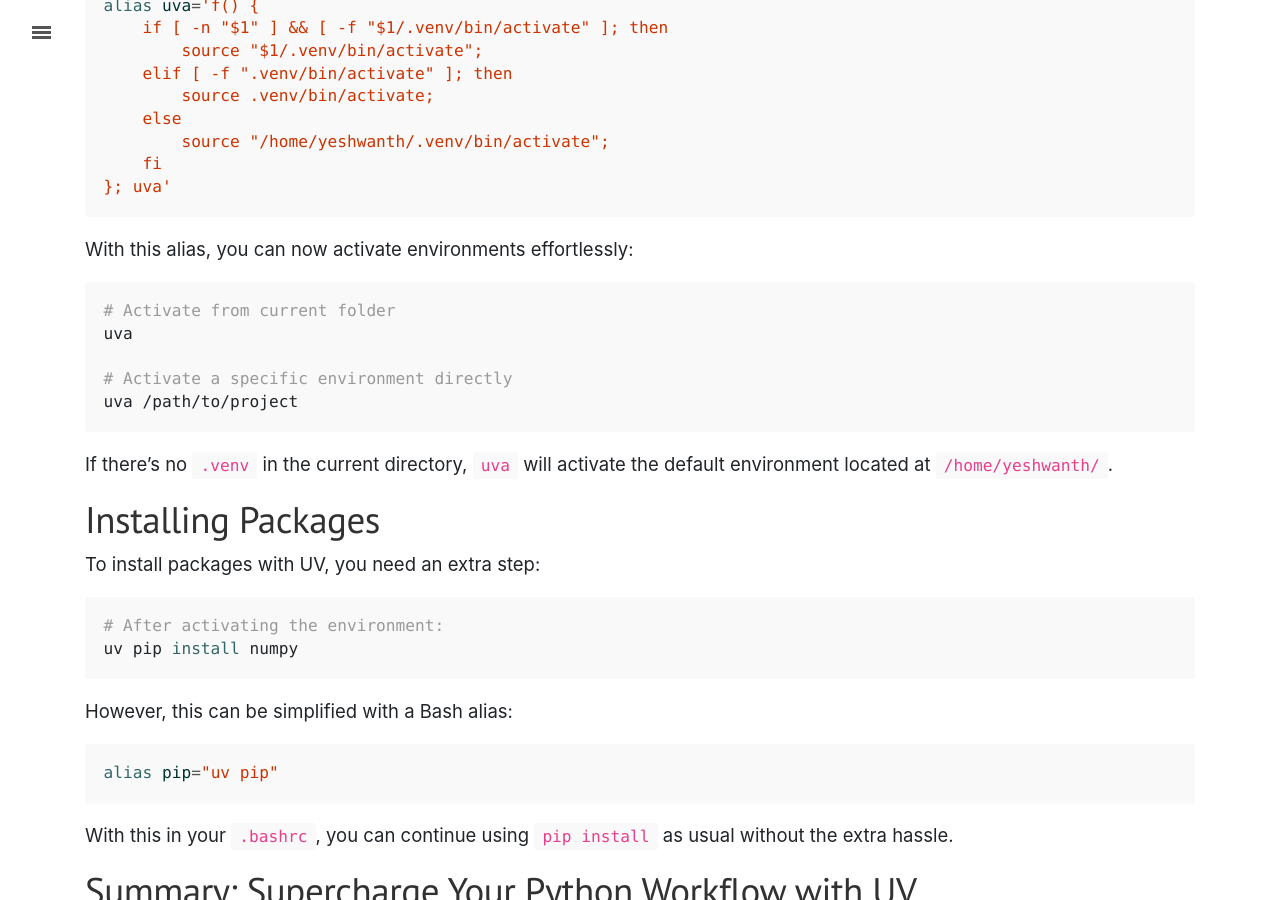
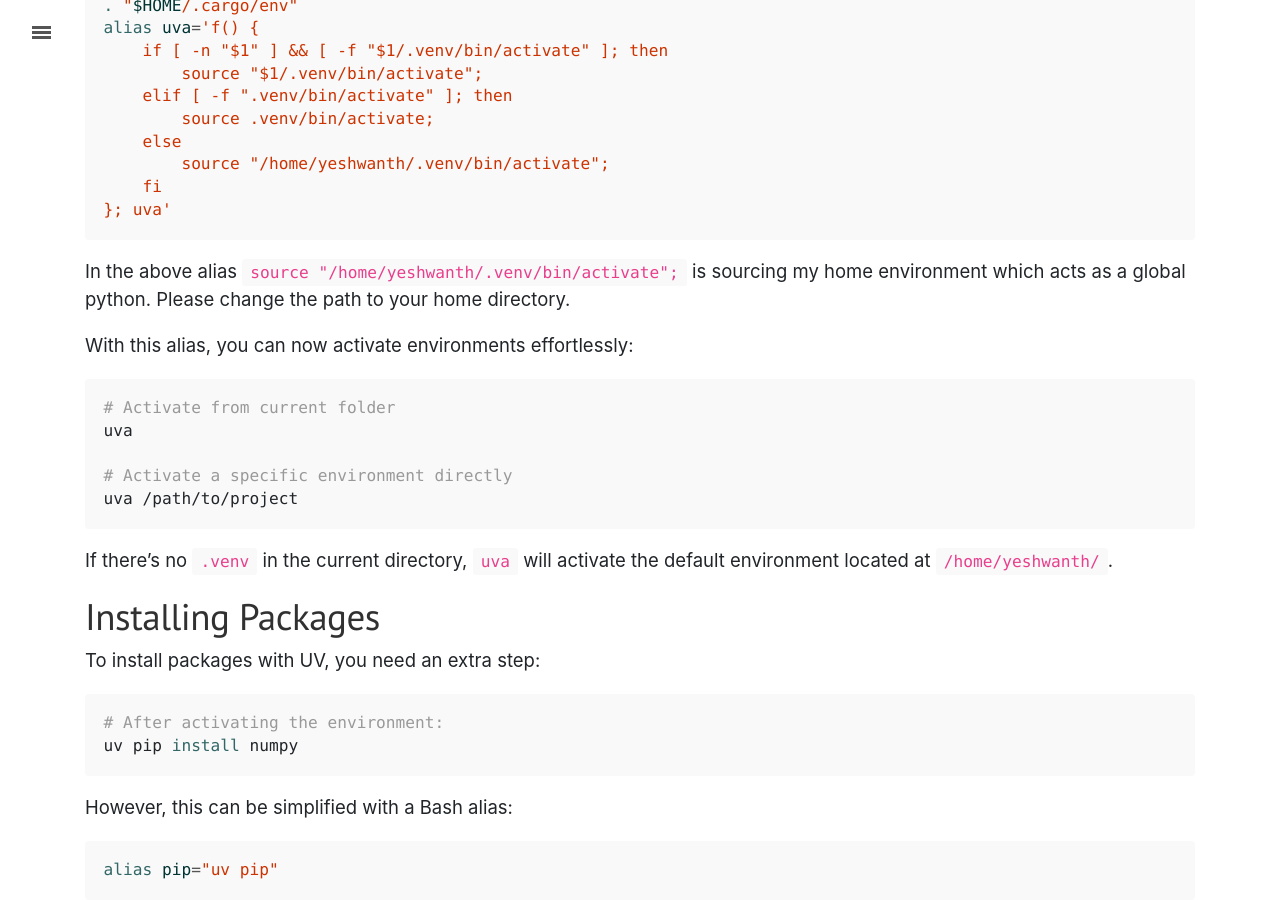
Before and after one commit to sizhky/sizhky.github.io, a Jekyll site: the page built from _posts/2024-11-15-uv-like-a-champ.md, in a window 1280 px wide and 900 px high, scrolled down 2169 px. Built offline with Jekyll 4.4.1, drawn with Linux system fonts in a browser that asks for light colours; comment, search, counter and statistics services are not loaded; some of the changed lines change nothing that is shown; some of the changed text lies outside the part shown.

Commit message:
add uv installation

````diff
--- a/_posts/2024-11-15-uv-like-a-champ.md
+++ b/_posts/2024-11-15-uv-like-a-champ.md
@@ -8,7 +8,7 @@
 Conda is the Undisputed King of Python Environments. Or Is It?
 
 <!--more-->
-**TLDR - Scroll down to Summary**
+**Scroll down to Summary for a quick TLDR**
 
 Conda is synonymous with Python environment management. Whenever you think of managing Python environments, there's a good chance you think Conda. However, Conda has its issues—a lot of issues, actually:
 
@@ -35,11 +35,11 @@
 conda create --name myenv python=3.9
 
 # Use UV:
-uv venv --python 3.9
+cd ~
+uv venv --python 3.12
 ```
 
 Instead of installing in a central directory like Conda, UV installs the environment in the `.venv` of the current folder.
-
 
 
 ## Listing Environments
@@ -52,7 +52,6 @@
 There is no equivalent command in UV. Since environments are installed locally in each project, managing them is as simple as navigating to your project's `.venv` folder.
 
 
-
 Deactivating Environments
 
 ```
@@ -61,7 +60,6 @@
 ```
 
 Deactivating an environment is quite similar to other virtual environment packages like venv
-
 
 
 ## Activating Environments
@@ -89,6 +87,8 @@
     fi
 }; uva'
 ```
+
+In the above alias `source "/home/yeshwanth/.venv/bin/activate";` is sourcing my home environment which acts as a global python. Please change the path to your home directory.
 
 With this alias, you can now activate environments effortlessly:
 
````
